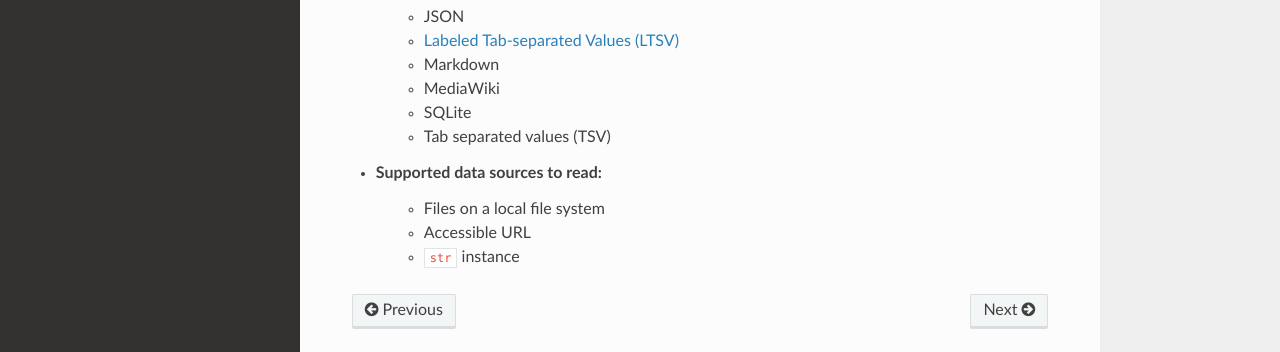
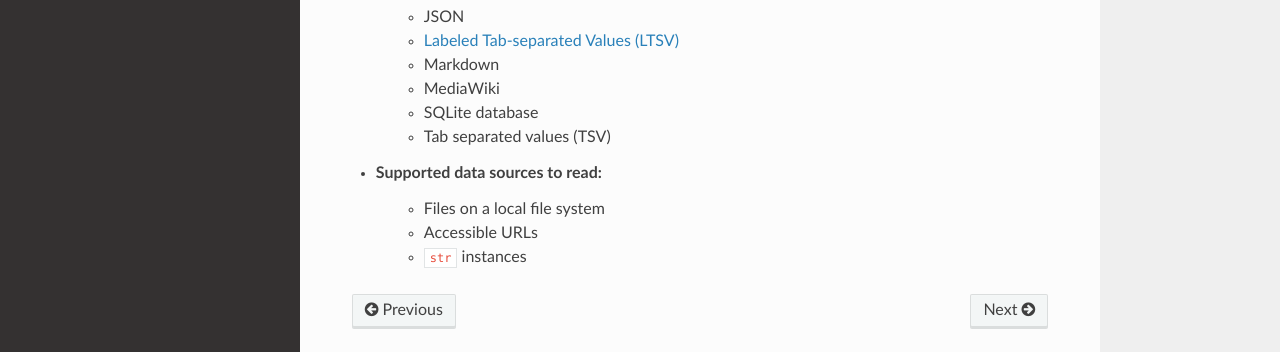
Before and after one commit to thombashi/pytablereader, a Sphinx documentation site: the page built from docs/pages/introduction/index.rst, in a window 1280 px wide and 974 px high. Shown: the part 515-867 px from the top of the window. Built offline with Sphinx 7.4.7 and the Read the Docs theme 2.0.0, drawn with Linux system fonts in a browser that asks for light colours; pages that are not in the unit, such as notebooks, are missing from menus.

Commit message:
Update docs

```diff
--- a/docs/pages/introduction/feature.txt
+++ b/docs/pages/introduction/feature.txt
@@ -10,9 +10,9 @@ Features
     - `Labeled Tab-separated Values (LTSV) <http://ltsv.org/>`__
     - Markdown
     - MediaWiki
-    - SQLite
+    - SQLite database
     - Tab separated values (TSV)
 - Supported data sources to read:
     - Files on a local file system
-    - Accessible URL
-    - ``str`` instance
+    - Accessible URLs
+    - ``str`` instances
```
